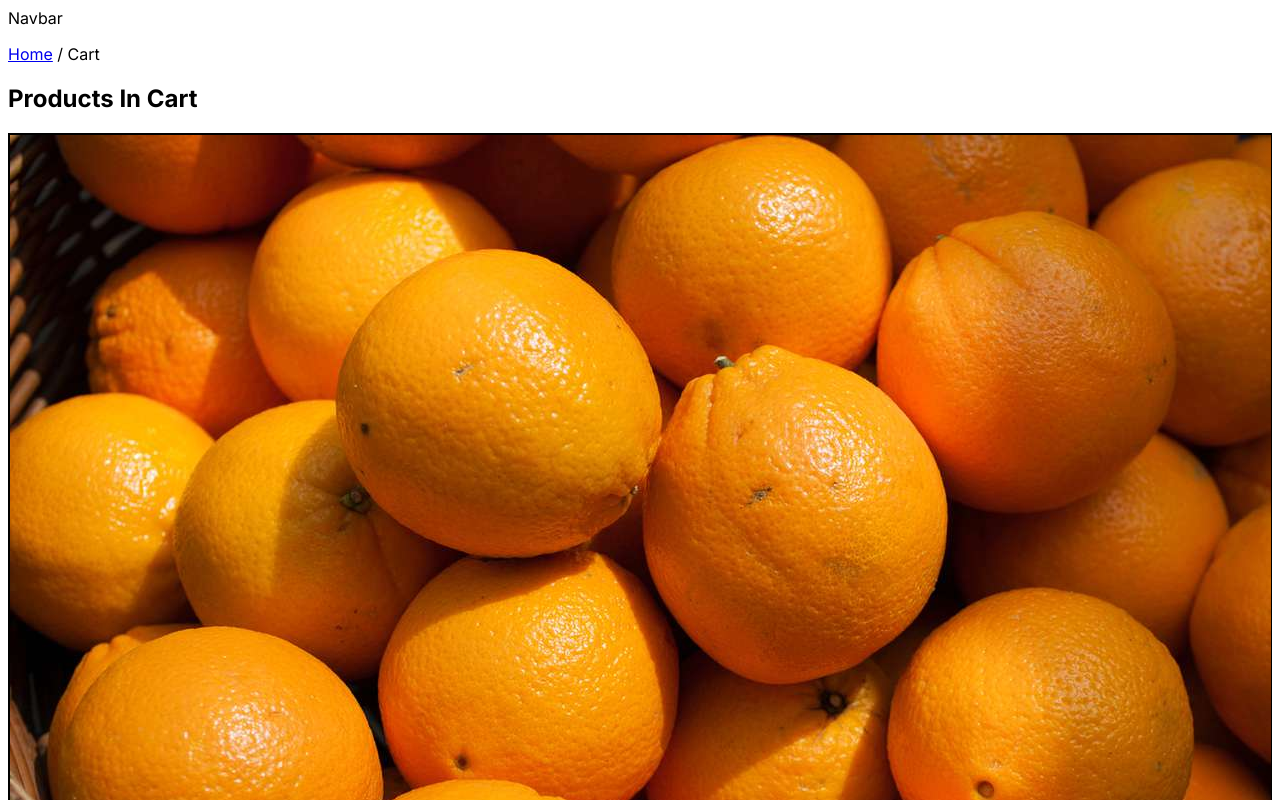
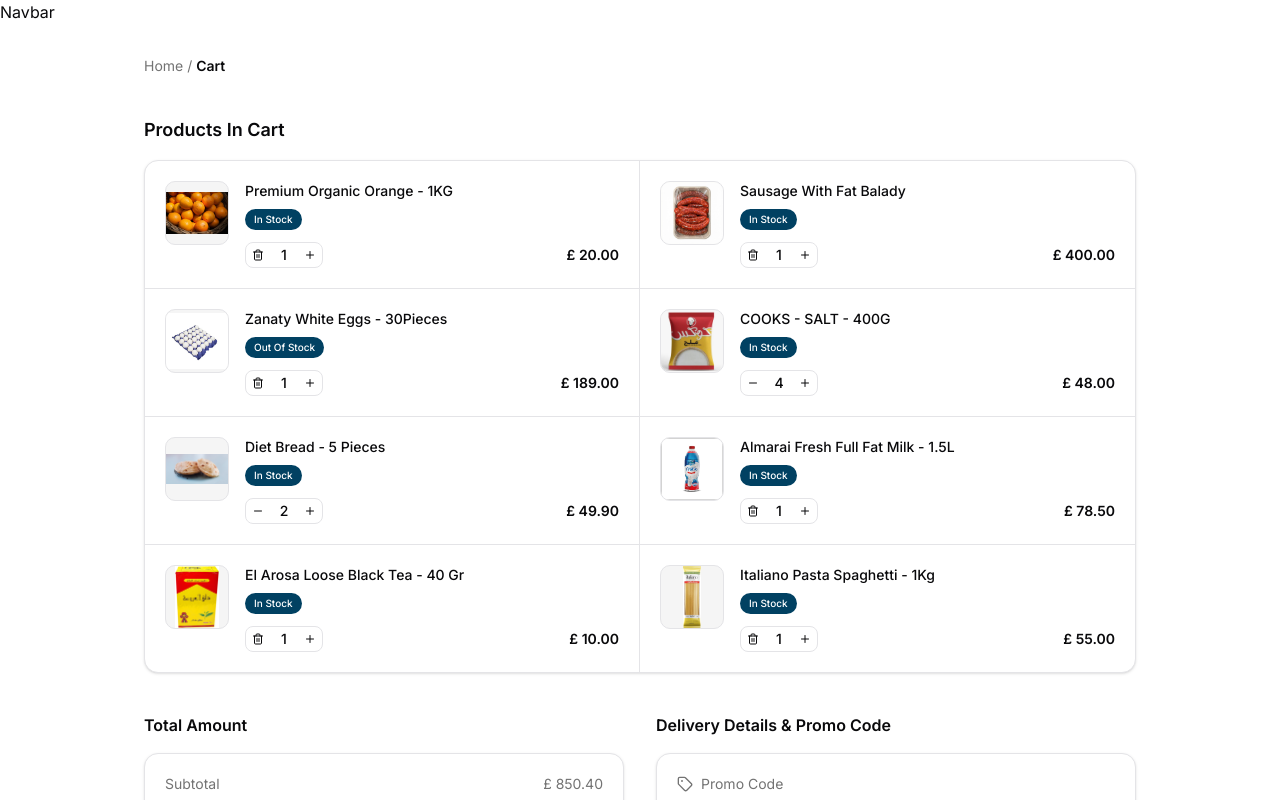
Before and after one commit to Abdulrahmanfawzy/grocery-R10-team-3, a React (Vite) app: page / in a window 1280 px wide. Shown: the top 800 px of the page. Built offline with nearby package versions, Linux system fonts and the light colour scheme.

Commit message:
Fix Index CSS

```diff
--- a/src/index.css
+++ b/src/index.css
@@ -1,24 +1,108 @@
-@tailwind base;
-@tailwind components;
+@import "tailwindcss";
 @tailwind utilities;
 
+/* getting error here */
+@import "tw-animate-css";
+@layer components {
+  .progess {
+    background: linear-gradient(
+      90deg,
+      #f7fcff 0%,
+      #9ab5c3 37.98%,
+      #47768f 71.63%,
+      #014162 100%
+    );
+  }
+  .box-blue {
+    @apply rounded-xl border border-[0.8px]  bg-[#014162] text-[#F7FCFF];
+  }
+  .box-light {
+    @apply rounded-xl border border-[0.8px]  border-[#DAD8D8];
+  }
+}
 
+@theme {
+  --color-blue-900: #014162;
+}
 
+@custom-variant dark (&:is(.dark *));
 
+@theme inline {
+  --radius-sm: calc(var(--radius) - 4px);
+  --radius-md: calc(var(--radius) - 2px);
+  --radius-lg: var(--radius);
+  --radius-xl: calc(var(--radius) + 4px);
+  --radius-2xl: calc(var(--radius) + 8px);
+  --radius-3xl: calc(var(--radius) + 12px);
+  --radius-4xl: calc(var(--radius) + 16px);
+  --color-background: var(--background);
+  --color-foreground: var(--foreground);
+  --color-card: var(--card);
+  --color-card-foreground: var(--card-foreground);
+  --color-popover: var(--popover);
+  --color-popover-foreground: var(--popover-foreground);
+  --color-primary: var(--primary);
+  --color-primary-foreground: var(--primary-foreground);
+  --color-secondary: var(--secondary);
+  --color-secondary-foreground: var(--secondary-foreground);
+  --color-muted: var(--muted);
+  --color-muted-foreground: var(--muted-foreground);
+  --color-accent: var(--accent);
+  --color-accent-foreground: var(--accent-foreground);
+  --color-destructive: var(--destructive);
+  --color-border: var(--border);
+  --color-input: var(--input);
+  --color-ring: var(--ring);
+  --color-chart-1: var(--chart-1);
+  --color-chart-2: var(--chart-2);
+  --color-chart-3: var(--chart-3);
+  --color-chart-4: var(--chart-4);
+  --color-chart-5: var(--chart-5);
+  --color-sidebar: var(--sidebar);
+  --color-sidebar-foreground: var(--sidebar-foreground);
+  --color-sidebar-primary: var(--sidebar-primary);
+  --color-sidebar-primary-foreground: var(--sidebar-primary-foreground);
+  --color-sidebar-accent: var(--sidebar-accent);
+  --color-sidebar-accent-foreground: var(--sidebar-accent-foreground);
+  --color-sidebar-border: var(--sidebar-border);
+  --color-sidebar-ring: var(--sidebar-ring);
+}
 
-
-
-
-
-
-
-
-
-
-
-
-
-
+:root {
+  --primary-color: #014162;
+  --radius: 0.625rem;
+  --background: oklch(1 0 0);
+  --foreground: oklch(0.141 0.005 285.823);
+  --card: oklch(1 0 0);
+  --card-foreground: oklch(0.141 0.005 285.823);
+  --popover: oklch(1 0 0);
+  --popover-foreground: oklch(0.145 0 0);
+  --primary: #014162cc;
+  --primary-foreground: oklch(0.985 0 0);
+  --secondary: oklch(0.97 0 0);
+  --secondary-foreground: oklch(0.205 0 0);
+  --muted: oklch(0.97 0 0);
+  --muted-foreground: oklab(55.553% 0 -0.00006);
+  --accent: oklch(0.97 0 0);
+  --accent-foreground: oklch(0.205 0 0);
+  --destructive: oklch(0.577 0.245 27.325);
+  --border: oklch(0.92 0.004 286.32);
+  --input: oklch(0.92 0.004 286.32);
+  --ring: oklch(0.705 0.015 286.067);
+  --chart-1: oklch(0.646 0.222 41.116);
+  --chart-2: oklch(0.6 0.118 184.704);
+  --chart-3: oklch(0.398 0.07 227.392);
+  --chart-4: oklch(0.828 0.189 84.429);
+  --chart-5: oklch(0.769 0.188 70.08);
+  --sidebar: oklch(0.985 0 0);
+  --sidebar-foreground: oklch(0.141 0.005 285.823);
+  --sidebar-primary: oklch(0.21 0.006 285.885);
+  --sidebar-primary-foreground: oklch(0.985 0 0);
+  --sidebar-accent: oklch(0.967 0.001 286.375);
+  --sidebar-accent-foreground: oklch(0.21 0.006 285.885);
+  --sidebar-border: oklch(0.92 0.004 286.32);
+  --sidebar-ring: oklch(0.705 0.015 286.067);
+}
 
 .dark {
   --background: oklch(0.141 0.005 285.823);
@@ -54,14 +138,22 @@
   --sidebar-ring: oklab(55.553% 0 -0.00006);
 }
 
+@layer base {
+  * {
+    @apply border-border outline-ring/50;
+  }
+  body {
+    @apply bg-background text-foreground;
+  }
+}
+
 @theme {
   --color-brand-black: var(--black);
   --color-brand-primary: var(--primary-color);
   --color-primary-light: var(--primary-color-light);
-    --color-brand-white: #ffffff;
+  --color-brand-white: #ffffff;
   --color-brand-gray-light: #d9d9d9;
   --color-nav-bg: #f7fcff;
-
   --shadow-brand: -4px 0px 4px 0px rgba(1, 65, 98, 0.35);
   --transition-smooth: all 400ms ease-in-out;
   --transition-smooth-color: color 300ms ease-in-out;
@@ -73,7 +165,6 @@
   --black: #141212;
 }
 
-
 * {
   box-sizing: border-box;
   list-style: none;
@@ -81,5 +172,4 @@
 body {
   font-family: "Inter", sans-serif;
   background-color: #fff;
-
 }
```
